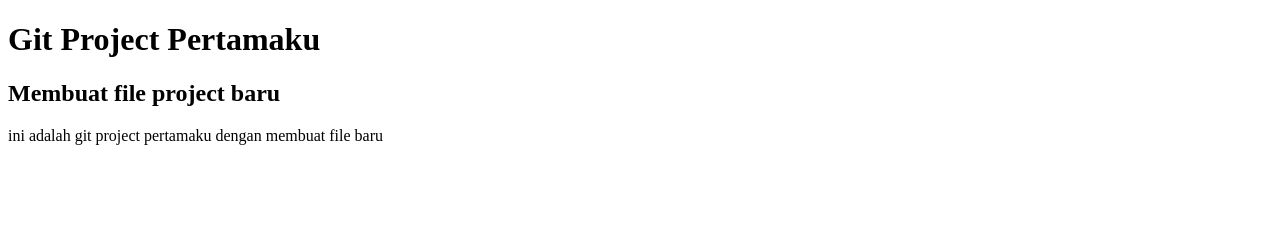
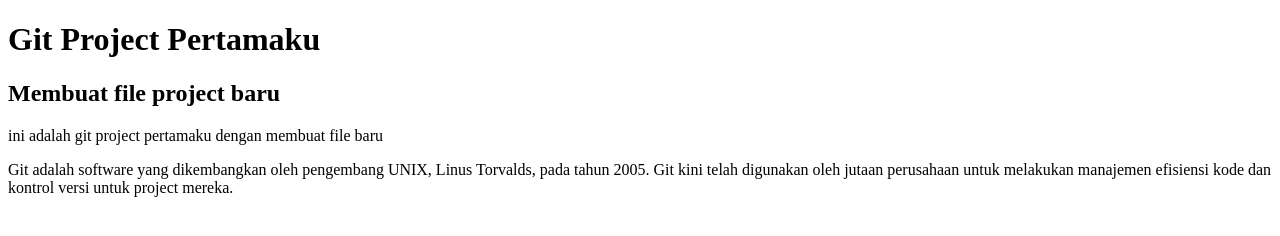
Before and after one commit to AlePerdana/web_git, a plain HTML site: page index.html in a window 1280 px wide. Drawn offline with Linux system fonts and the light colour scheme.

Commit message:
Adding text p

```diff
--- a/index.html
+++ b/index.html
@@ -8,6 +8,8 @@
     <h1>Git Project Pertamaku</h1>
     <h2>Membuat file project baru</h2>
     <p>ini adalah git project pertamaku dengan membuat file baru</p>
+    <p>Git adalah software yang dikembangkan oleh pengembang UNIX, Linus Torvalds, pada tahun 2005.
+        Git kini telah digunakan oleh jutaan perusahaan untuk melakukan manajemen efisiensi kode dan kontrol versi untuk project mereka.</p>
 
 </body>
 </html>
```
